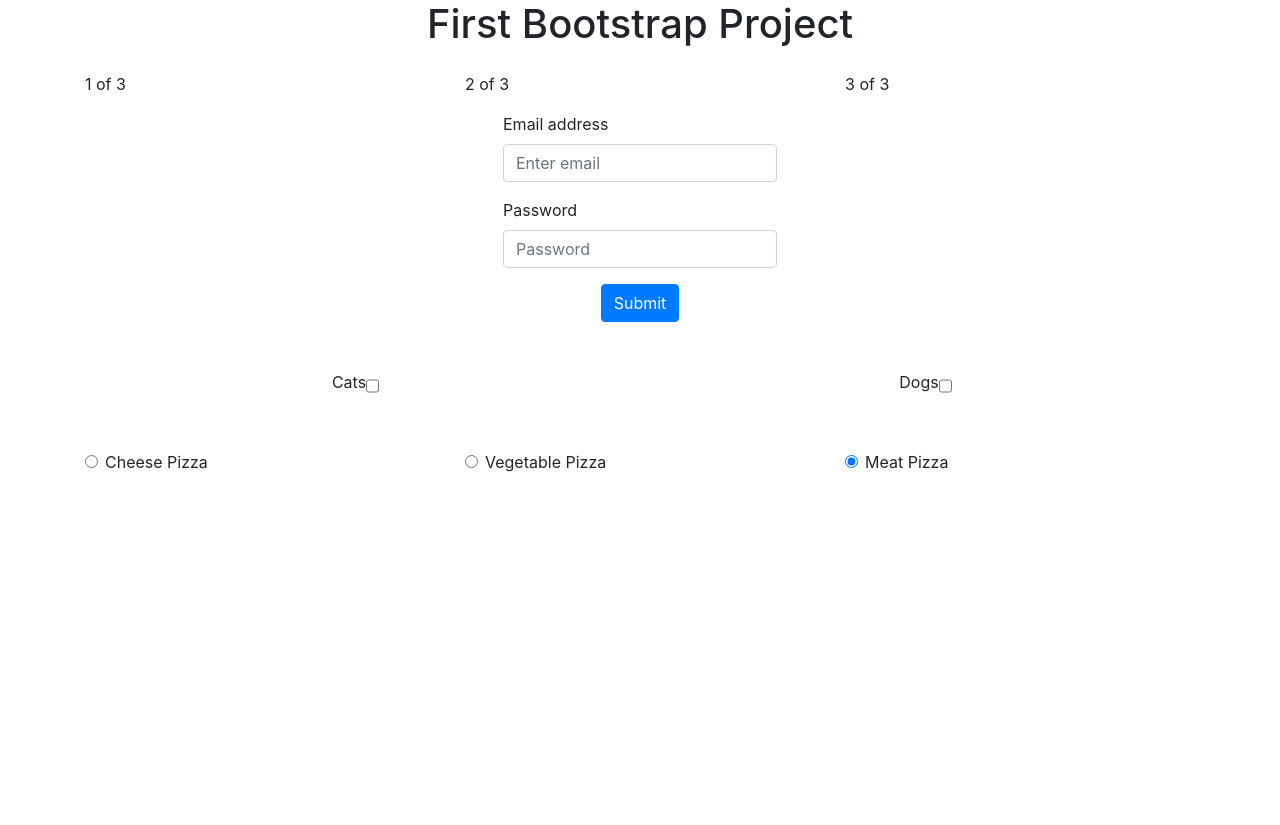
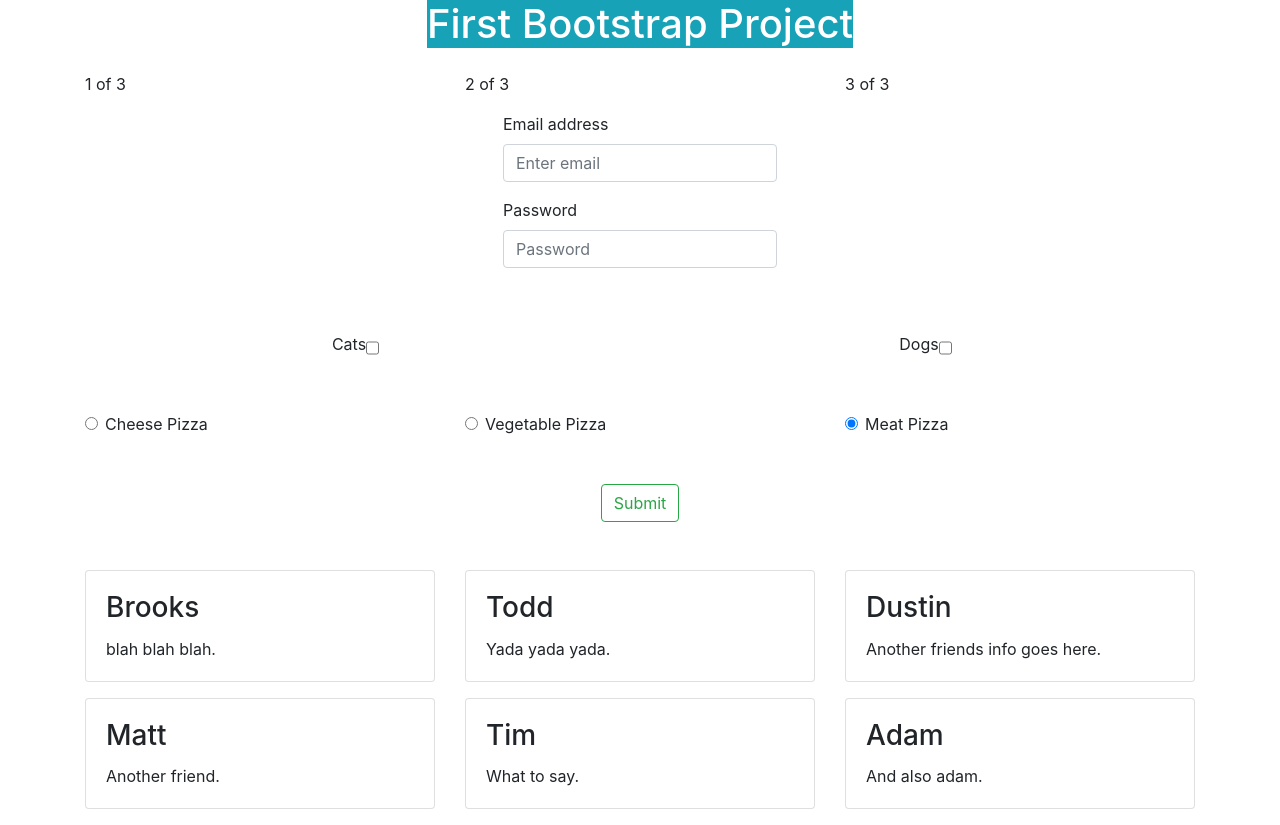
Before and after one commit to natedebenedetti/bootstrap-4-drills, a plain HTML site: page index.html in a window 1280 px wide. Before the commit the page ends 800 px from the top, so only its background shows below. Drawn offline with nearby package versions, Linux system fonts and the light colour scheme.

Commit message:
finished the lab... may come back and add some more style.

```diff
--- a/index.html
+++ b/index.html
@@ -14,12 +14,12 @@
 <body>
     <div class="container">
         <div class="row justify-content-center">
-            <h1>First Bootstrap Project</h1>
+            <h1 class="bg-info text-white">First Bootstrap Project</h1>
         </div>
         <div class="row">
             <div class="col justify-content-start py-3">1 of 3</div>
             <div class=" col justify-content-center py-3">2 of 3</div>
-            <div class=" col justify-content-end py-3">3 of 3</div>
+            <div class=" col justify-content-end py-3 ">3 of 3</div>
         </div>
         <form>
             <div class="row justify-content-center">
@@ -33,9 +33,6 @@
                     <label for="exampleInputPassword1">Password</label>
                     <input type="password" class="form-control" placeholder="Password">
                 </div>
-            </div>
-            <div class="row justify-content-center">
-                <button type="submit" class="btn btn-primary">Submit</button>
             </div>
             <div class="row justify-content-center">
                 <div class="col justify-content">
@@ -84,8 +81,62 @@
                     </div>
                 </div>
             </div>
+            <div class="row justify-content-center">
+                <button type="submit" class="btn btn-outline-success m-5">Submit</button>
+            </div>
+        </form>
+        <div class="row">
+            <div class= "col-4 mb-3">
+                <div class="card">
+                    <div class="card-body">
+                        <h3 class="card-title">Brooks</h3>
+                        <p class="card-text">blah blah blah.</p>
+                    </div>
+                </div>
+            </div>
+            <div class= "col-4 mb-3">
+                <div class="card">
+                    <div class="card-body">
+                        <h3 class="card-title">Todd</h3>
+                        <p class="card-text">Yada yada yada.</p>
+                    </div>
+                </div>
+            </div>
+            <div class= "col-4 mb-3">
+                <div class="card">
+                    <div class="card-body">
+                        <h3 class="card-title">Dustin</h3>
+                        <p class="card-text">Another friends info goes here.</p>
+                    </div>
+                </div>
+            </div>
+            <div class= "col-4 mb-3">
+                <div class="card">
+                    <div class="card-body">
+                        <h3 class="card-title">Matt</h3>
+                        <p class="card-text">Another friend.</p>
+                    </div>
+                </div>
+            </div>
+            <div class= "col-4 mb-3">
+                <div class="card">
+                    <div class="card-body">
+                        <h3 class="card-title">Tim</h3>
+                        <p class="card-text">What to say.</p>
+                    </div>
+                </div>
+            </div>
+            <div class= "col-4 mb-3">
+                <div class="card">
+                    <div class="card-body">
+                        <h3 class="card-title">Adam</h3>
+                        <p class="card-text">And also adam.</p>
+                    </div>
+                </div>
+            </div>
+        </div>
     </div>
-    </form>
+
 
     </div>
 
```
